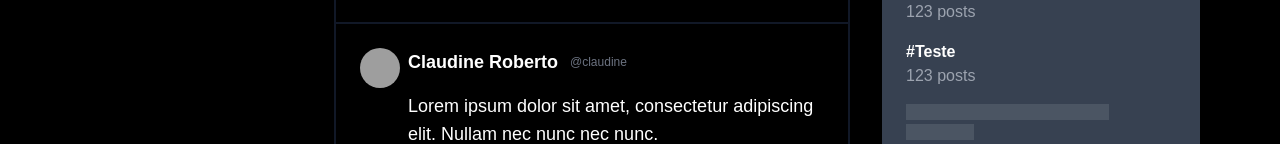
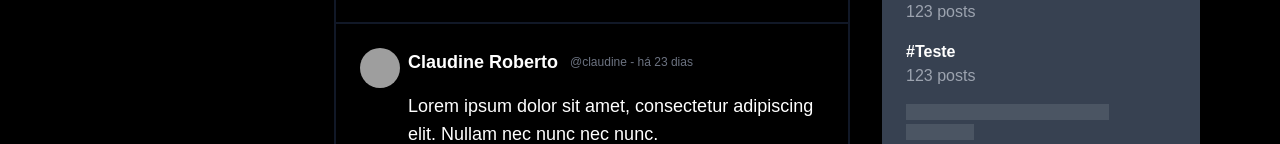
Before and after one commit to ClaudineRoberto/clone-twitter-frontend, a Next.js app: page /home in a window 1280 px wide. Shown: the part 204-348 px from the top of the page. Built offline with nearby package versions, Linux system fonts and the light colour scheme; grey boxes are pictures that could not be loaded.

Commit message:
Criando função e exibindo tempo do post

```diff
--- a/src/components/tweet/tweet-item.tsx
+++ b/src/components/tweet/tweet-item.tsx
@@ -2,6 +2,7 @@
 
 import { user } from "@/data/user";
 import { Tweet } from "@/types/tweet";
+import { formatRelativeTime } from "@/utils/format-relative";
 import { faComment, faHeart } from "@fortawesome/free-regular-svg-icons";
 import { faRetweet, faHeart as faHeartFilled } from "@fortawesome/free-solid-svg-icons";
 import { FontAwesomeIcon } from "@fortawesome/react-fontawesome";
@@ -35,7 +36,7 @@ export const TweetItem = ({ tweet }: Props) => {
                     <div className="font-bold text-lg">
                         <Link href={`/${tweet.user.slug}`}>{tweet.user.name}</Link>
                     </div>
-                    <div className="text-xs text-gray-500">@{user.slug}</div>
+                    <div className="text-xs text-gray-500">@{user.slug} - {formatRelativeTime(tweet.dataPost)}</div>
                 </div>
                 <div className="py-4 text-lg">{tweet.body}</div>
                 {tweet.image &&
--- /dev/null
+++ b/src/utils/format-relative.ts
@@ -0,0 +1,29 @@
+export function formatRelativeTime(date: Date) {
+    const rtf = new Intl.RelativeTimeFormat('pt', { numeric: 'auto' });
+    const now = new Date();
+    const diffInSeconds = Math.floor((now.getTime() - new Date(date).getTime()) / 1000);
+
+    let value: number, unit: Intl.RelativeTimeFormatUnit;
+
+    if (diffInSeconds < 60) {
+        value = -diffInSeconds;
+        unit = 'second';
+    } else if (diffInSeconds < 3600) {
+        value = -Math.floor(diffInSeconds / 60);
+        unit = 'minute';
+    } else if (diffInSeconds < 86400) {
+        value = -Math.floor(diffInSeconds / 3600);
+        unit = 'hour';
+    } else if (diffInSeconds < 2592000) {
+        value = -Math.floor(diffInSeconds / 86400);
+        unit = 'day';
+    } else if (diffInSeconds < 31536000) {
+        value = -Math.floor(diffInSeconds / 2592000);
+        unit = 'month';
+    } else {
+        value = -Math.floor(diffInSeconds / 31536000);
+        unit = 'year';
+    }
+
+    return rtf.format(value, unit);
+}
```
